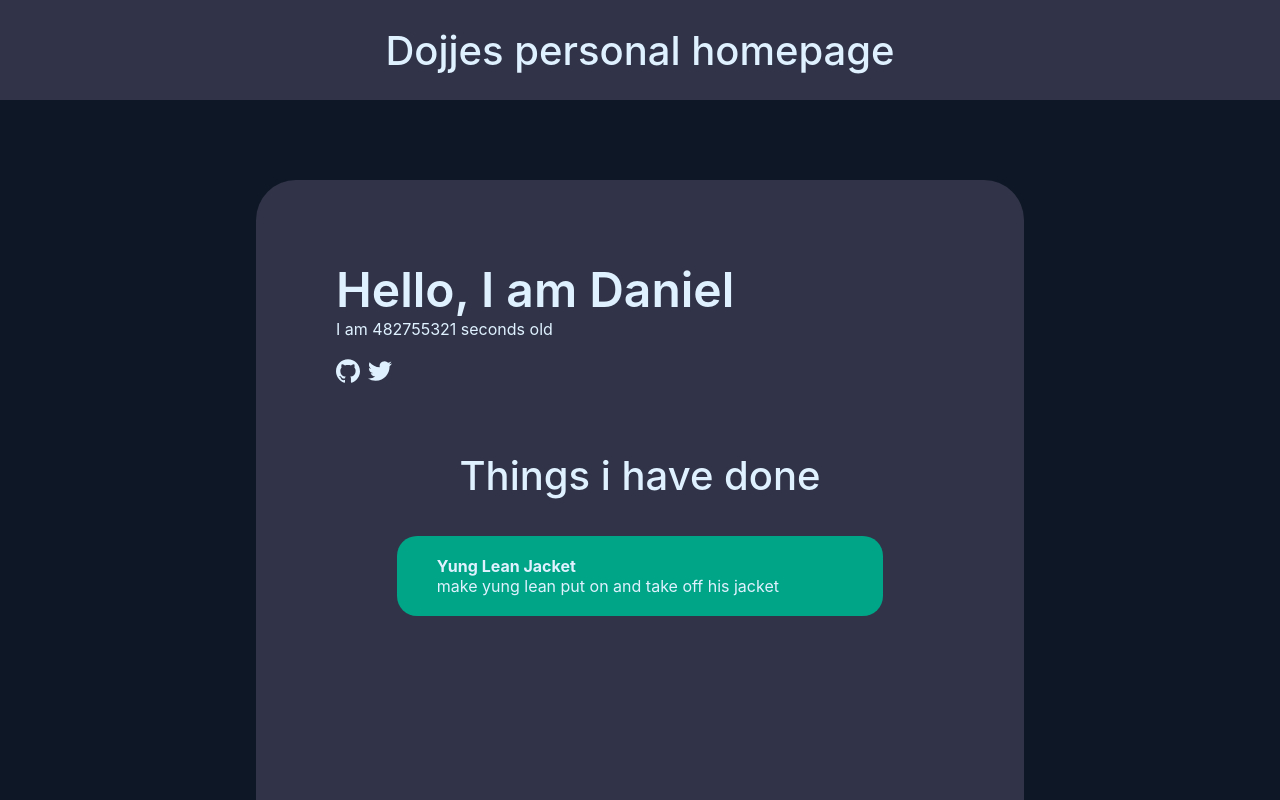
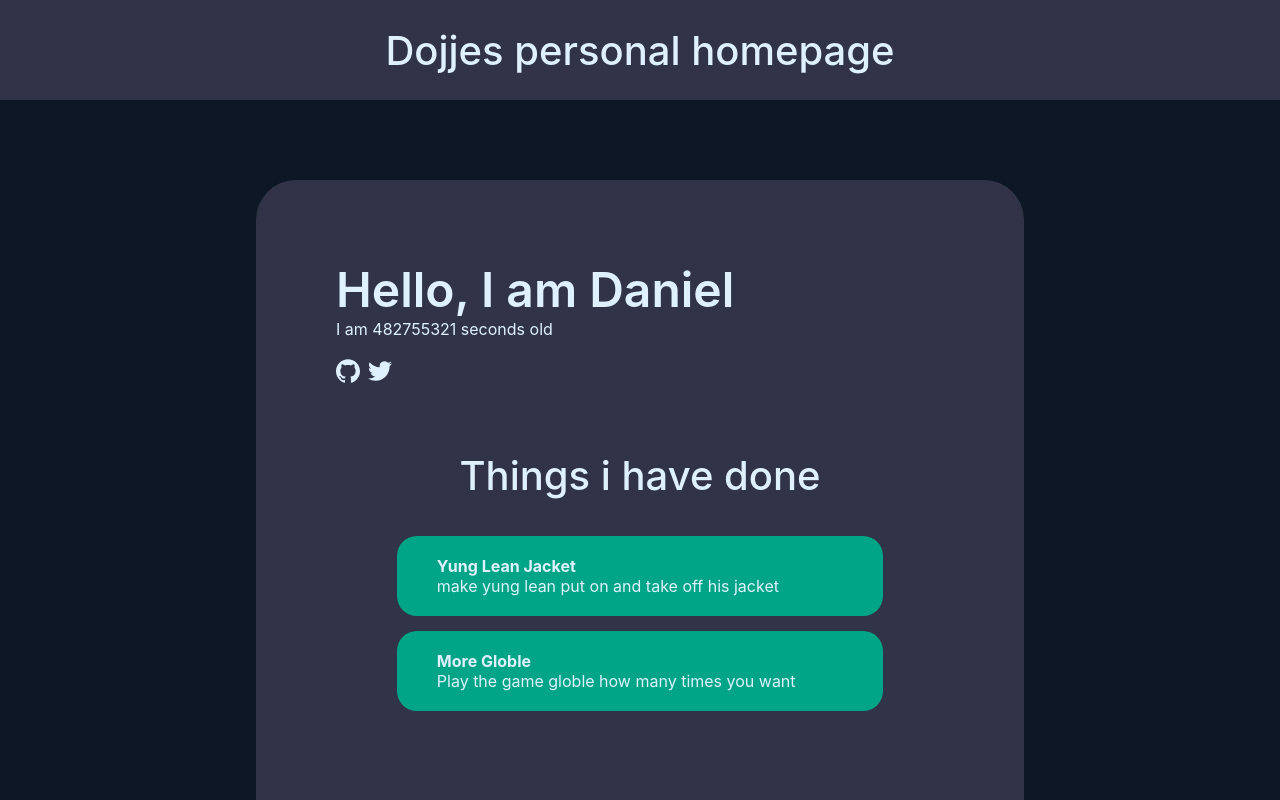
Before and after one commit to Dojje/personal_homepage, a Next.js app in the folder site/: page / in a window 1280 px wide. Shown: the top 800 px of the page. Built offline with nearby package versions, Linux system fonts and the light colour scheme.

Commit message:
added more-globle as a thing done

```diff
--- a/site/pages/index.js
+++ b/site/pages/index.js
@@ -3,9 +3,9 @@ import { useEffect, useState } from "react";
 
 import React from 'react';
 
-function ThingDone({href, title, description}) {
+function ThingDone({href, title, description, target}) {
   return(
-  <a href={href} className={styles.thingDone}>
+  <a href={href} className={styles.thingDone} target={target}>
       <b>{title}</b>
       <br/>
       <p>{description}</p>
@@ -75,7 +75,8 @@ export default function Home() {
       <div className={styles.stuffDoneContainer}>
         <h2>Things i have done</h2>
         <div className={styles.stuffDone}>
-          <ThingDone href="/yunglean"title="Yung Lean Jacket" description="make yung lean put on and take off his jacket"/>
+          <ThingDone href="/yunglean"title="Yung Lean Jacket" description="make yung lean put on and take off his jacket" target="_self"/>
+          <ThingDone href="https://dojje.github.io/more-globle"title="More Globle" description="Play the game globle how many times you want" target="_blank"/>
         </div>
       </div>
     </div>
```
